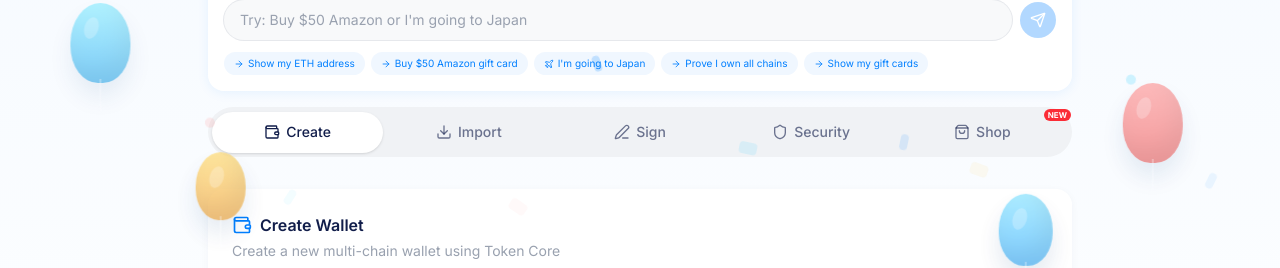
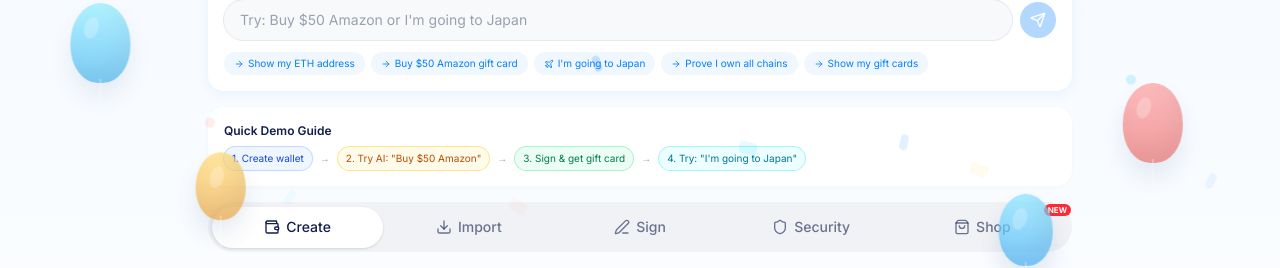
Before and after one commit to lh1564803535-code/imtoken-wallet-demo, a Next.js app: page / in a window 1280 px wide. Shown: the part 537-805 px from the top of the page. Built offline with nearby package versions, Linux system fonts and the light colour scheme.

Commit message:
ux: add demo quick guide section for judges

```diff
--- a/src/app/page.tsx
+++ b/src/app/page.tsx
@@ -198,6 +198,19 @@ export default function Home() {
 
         {/* AI Intent Assistant */}
         <AIIntent wallet={wallet} onNavigate={handleNavigate} onAction={handleAIAction} />
+        {/* Demo Quick Start */}
+        <div className="mb-4 rounded-xl bg-white ring-1 ring-[#e0e3e8] p-4" style={{ boxShadow: "0 1px 4px 0 color-mix(in srgb, #111d4a 3%, transparent)" }}>
+          <p className="text-xs font-semibold text-[#111d4a] mb-2">Quick Demo Guide</p>
+          <div className="flex flex-wrap gap-2">
+            <span className="text-[10px] px-2 py-1 rounded-full bg-blue-50 text-blue-700 ring-1 ring-blue-200">1. Create wallet</span>
+            <span className="text-[10px] text-[#99a1af] self-center">&rarr;</span>
+            <span className="text-[10px] px-2 py-1 rounded-full bg-amber-50 text-amber-700 ring-1 ring-amber-200">2. Try AI: "Buy $50 Amazon"</span>
+            <span className="text-[10px] text-[#99a1af] self-center">&rarr;</span>
+            <span className="text-[10px] px-2 py-1 rounded-full bg-emerald-50 text-emerald-700 ring-1 ring-emerald-200">3. Sign & get gift card</span>
+            <span className="text-[10px] text-[#99a1af] self-center">&rarr;</span>
+            <span className="text-[10px] px-2 py-1 rounded-full bg-cyan-50 text-cyan-700 ring-1 ring-cyan-200">4. Try: "I'm going to Japan"</span>
+          </div>
+        </div>
 
         <Tabs value={activeTab} onValueChange={setActiveTab} className="w-full">
           <TabsList className="grid w-full grid-cols-5 mb-6 rounded-full p-1 h-auto">
```
